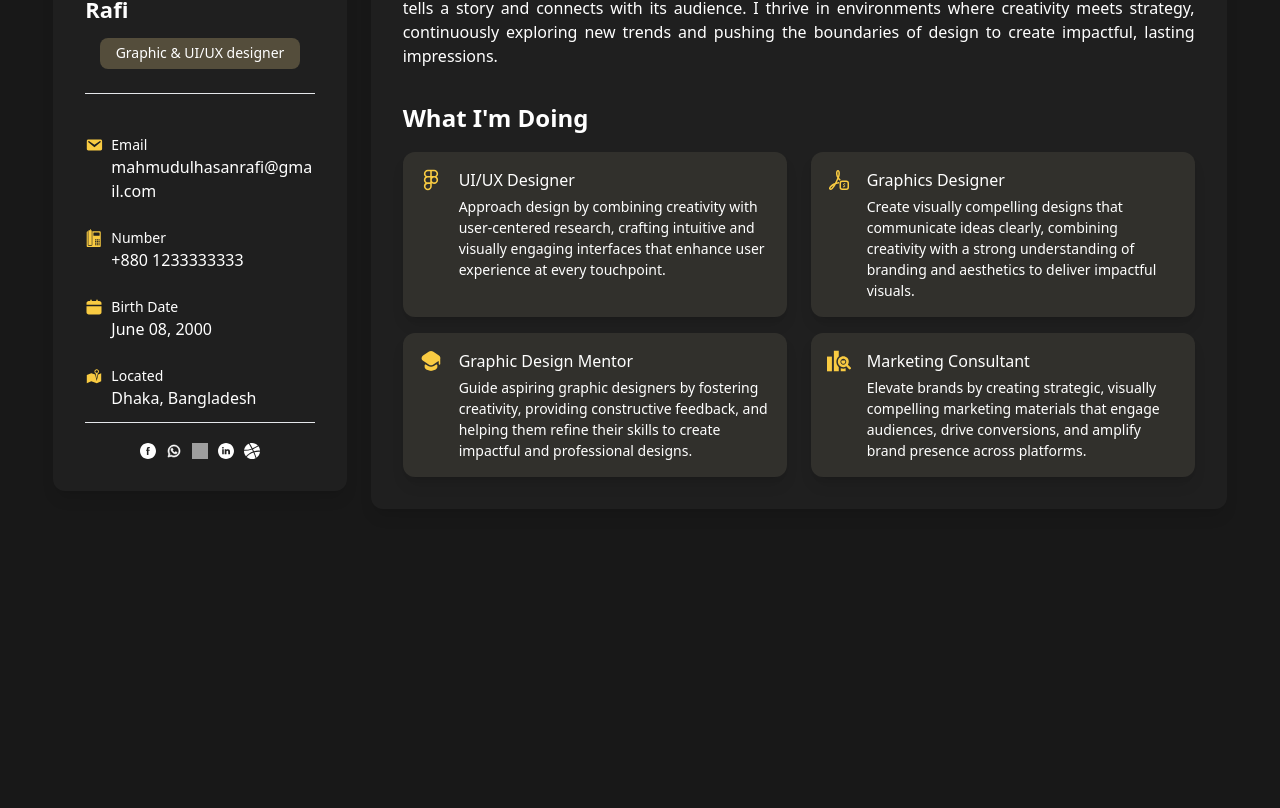
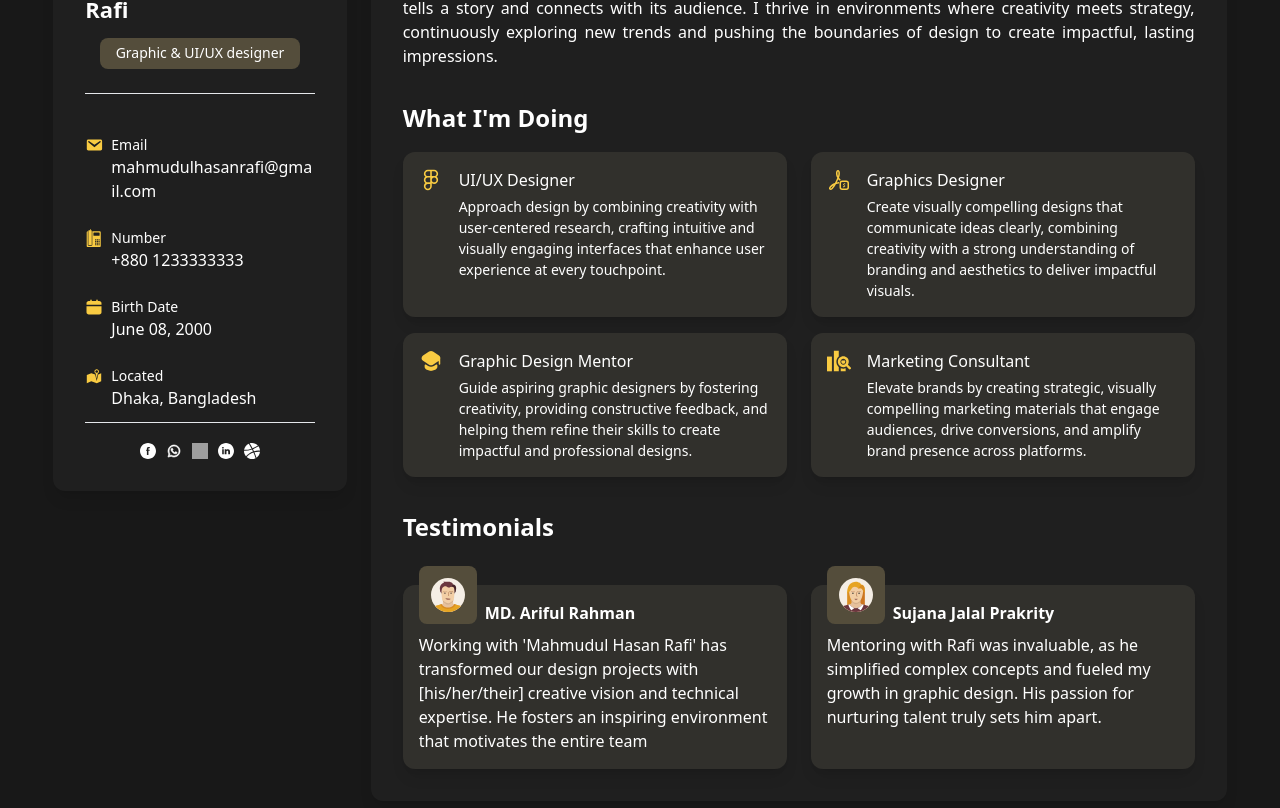
Before and after one commit to rafaswe/rafi-s_portfolio, a Next.js app: page / in a window 1280 px wide. Shown: the part 320-1128 px from the top of the page. Before the commit the page ends 869 px from the top, so only its background shows below. Built offline with nearby package versions, Linux system fonts and the light colour scheme; grey boxes are pictures that could not be loaded.

Commit message:
Testimonial done

```diff
--- a/components/showCaseSection/about/About.container.tsx
+++ b/components/showCaseSection/about/About.container.tsx
@@ -3,7 +3,7 @@ import Image from "next/image";
 import ComponentLayout from "../Component.layout";
 
 const AboutContainer = () => {
-  const { description, WhatIamDoingList } = AboutMeInfo;
+  const { description, WhatIamDoingList, TestimonialsList } = AboutMeInfo;
   return (
     <ComponentLayout title={"About me"}>
       <div className="flex flex-col gap-8">
@@ -34,6 +34,31 @@ const AboutContainer = () => {
             ))}
           </div>
         </div>
+
+        {/* Testimonial  */}
+        <div className="flex flex-col gap-10">
+          <p className="text-2xl font-semibold">Testimonials</p>
+          <div className="grid grid-cols-2 gap-x-6 gap-y-8">
+            {TestimonialsList.map((singleTestimonial, index) => (
+              <div
+                key={index}
+                className="col-span-2 lg:col-span-1 min-h-30 bg-card p-4 rounded-xl shadow-lg relative flex flex-col gap-2">
+                <div className="flex gap-2 items-center">
+                  <div className="p-3 bg-quaternary rounded-lg -mt-9">
+                    <Image
+                      src={singleTestimonial.iconUrl}
+                      alt="Icon"
+                      width={34}
+                      height={34}
+                    />
+                  </div>
+                  <p className="font-semibold">{singleTestimonial.name}</p>
+                </div>
+                <p>{singleTestimonial.description}</p>
+              </div>
+            ))}
+          </div>
+        </div>
       </div>
     </ComponentLayout>
   );
--- a/enum.ts
+++ b/enum.ts
@@ -95,14 +95,16 @@ export const AboutMeInfo = {
   ],
   TestimonialsList: [
     {
-      gender: "MALE",
-      name: "",
-      description: "",
+      iconUrl: "/images/male.svg",
+      name: "MD. Ariful Rahman",
+      description:
+        "Working with 'Mahmudul Hasan Rafi' has transformed our design projects with [his/her/their] creative vision and technical expertise. He fosters an inspiring environment that motivates the entire team",
     },
     {
-      gender: "FEMALE",
-      name: "",
-      description: "",
+      iconUrl: "/images/female.svg",
+      name: "Sujana Jalal Prakrity",
+      description:
+        "Mentoring with Rafi was invaluable, as he simplified complex concepts and fueled my growth in graphic design. His passion for nurturing talent truly sets him apart.",
     },
   ],
 };
```
Also changed, not shown: public/images/female.svg (added), public/images/male.svg (added).
